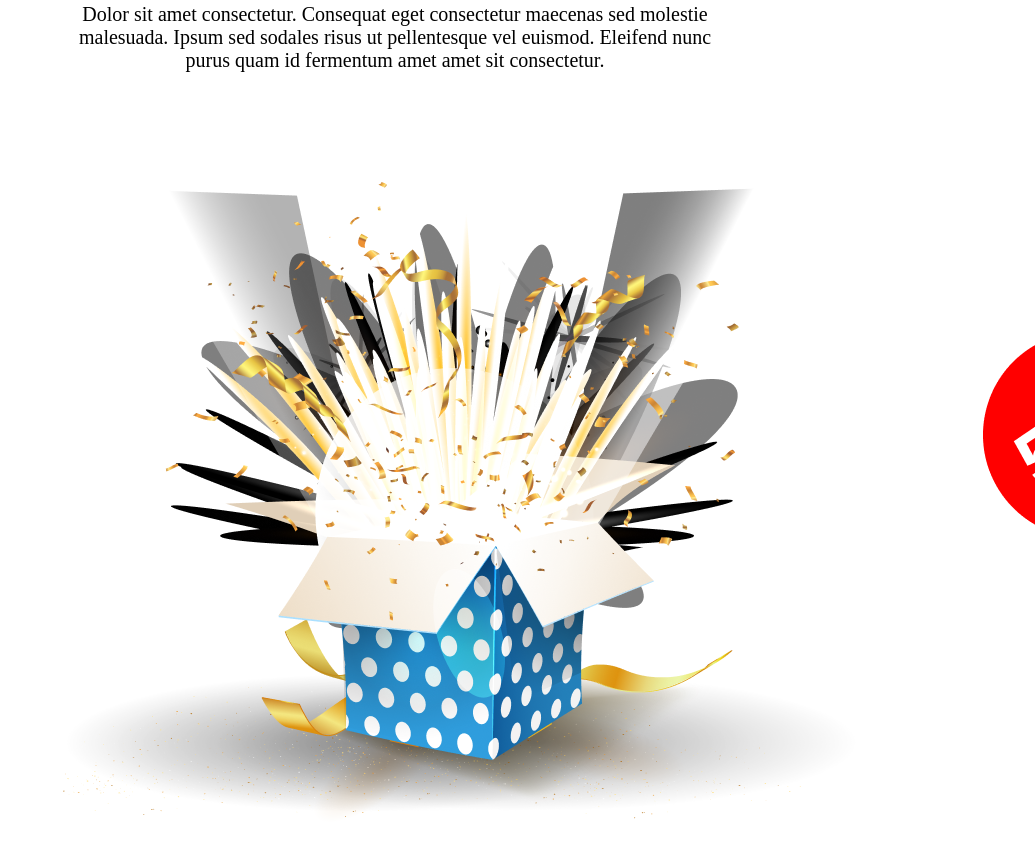
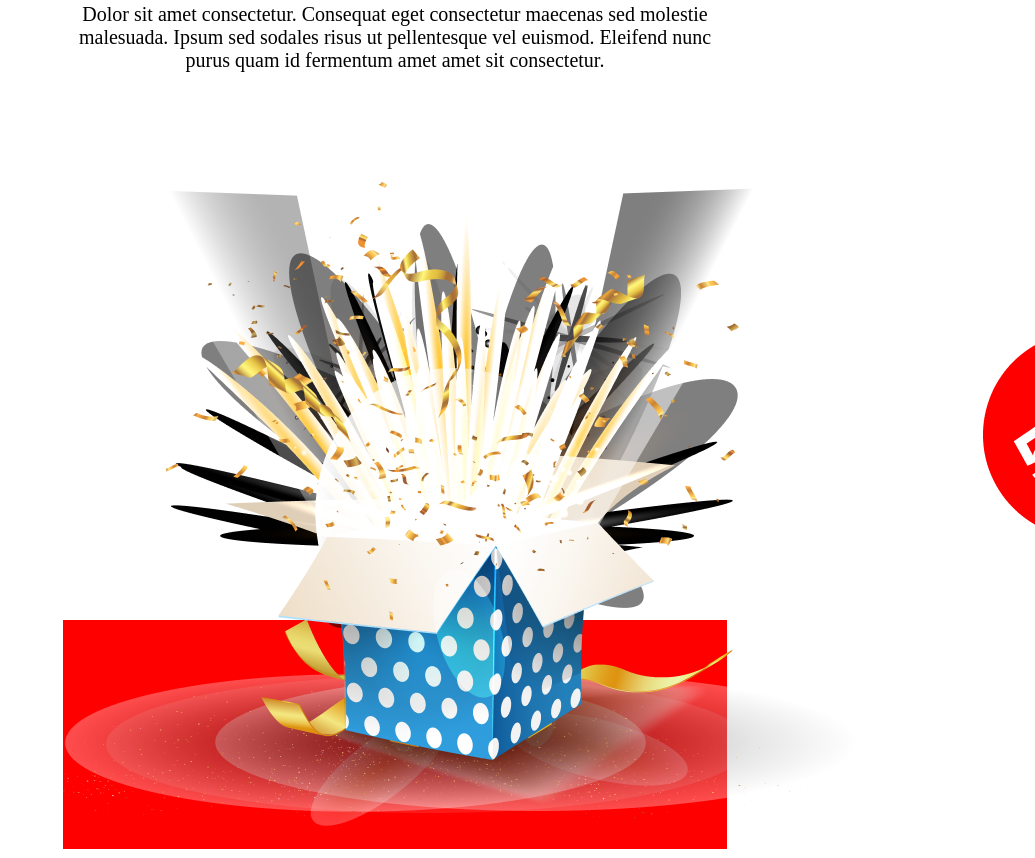
Before and after one commit to shawonkhan1/new-year-offer, a plain HTML site: page index.html in a window 1280 px wide. Shown: the part 3682-4540 px from the top of the page, without its empty margins (245-1280 px from the left). Drawn offline with Linux system fonts and the light colour scheme; the site is published under a folder, as on GitHub Pages, so addresses that start at the root find nothing.

Commit message:
again problem solve

```diff
--- a/style/style.css
+++ b/style/style.css
@@ -228,7 +228,7 @@
 
 
  .discount-con{
-   background-image: url(/images/Rectangle\ 2.png);
+   background-image: url(../images/Rectangle\ 2.png);
    background-repeat: no-repeat;
    margin-left: 300px;
    margin-right: 300px;
```
